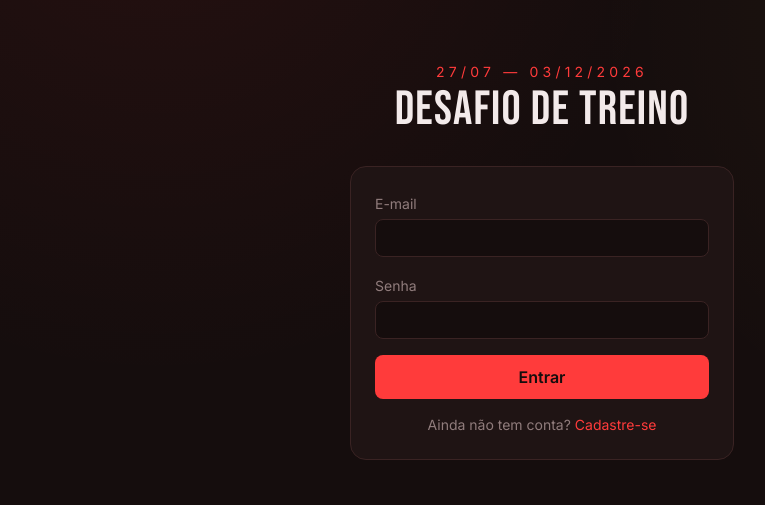
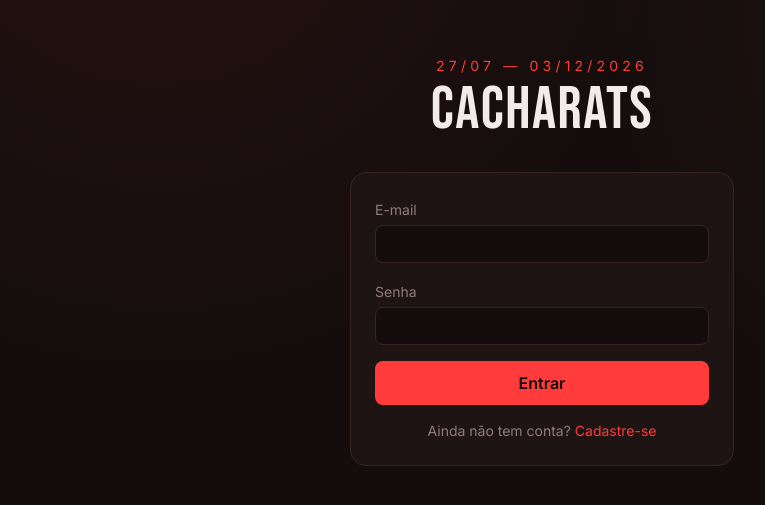
Before and after one commit to prvictorsilvaribeiro-maker/gym-challenge, a Next.js app: page /login in a window 1280 px wide. Shown: the part 139-644 px from the top of the page, without its empty margins (98-863 px from the left). Built offline with nearby package versions, Linux system fonts and the light colour scheme.

Commit message:
Update header text from 'DESAFIO DE TREINO' to 'CACHARATS'

```diff
--- a/app/login/page.tsx
+++ b/app/login/page.tsx
@@ -13,7 +13,7 @@ export default function LoginPage({
           <p className="text-arena-lime text-sm tracking-[0.3em] uppercase mb-1">
             27/07 — 03/12/2026
           </p>
-          <h1 className="font-display text-5xl tracking-wide">DESAFIO DE TREINO</h1>
+          <h1 className="font-display text-5xl sm:text-6xl tracking-wide">CACHARATS</h1>
         </div>
 
         <form
```
